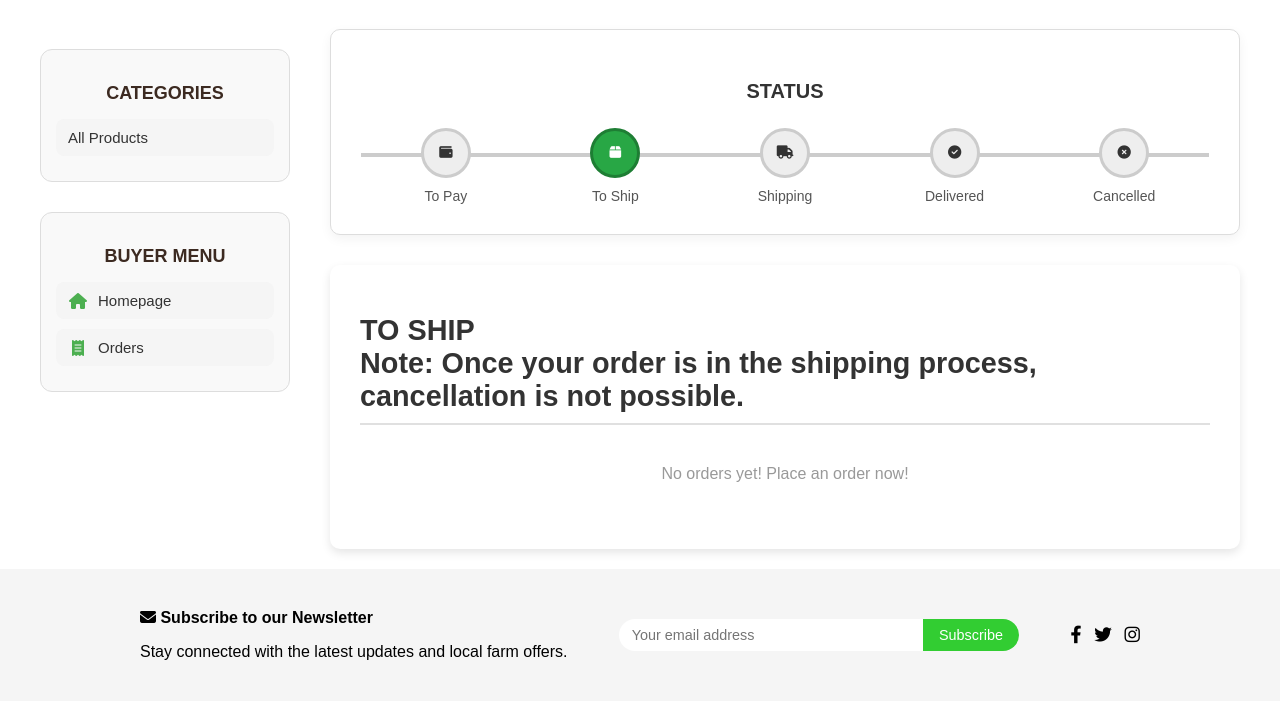
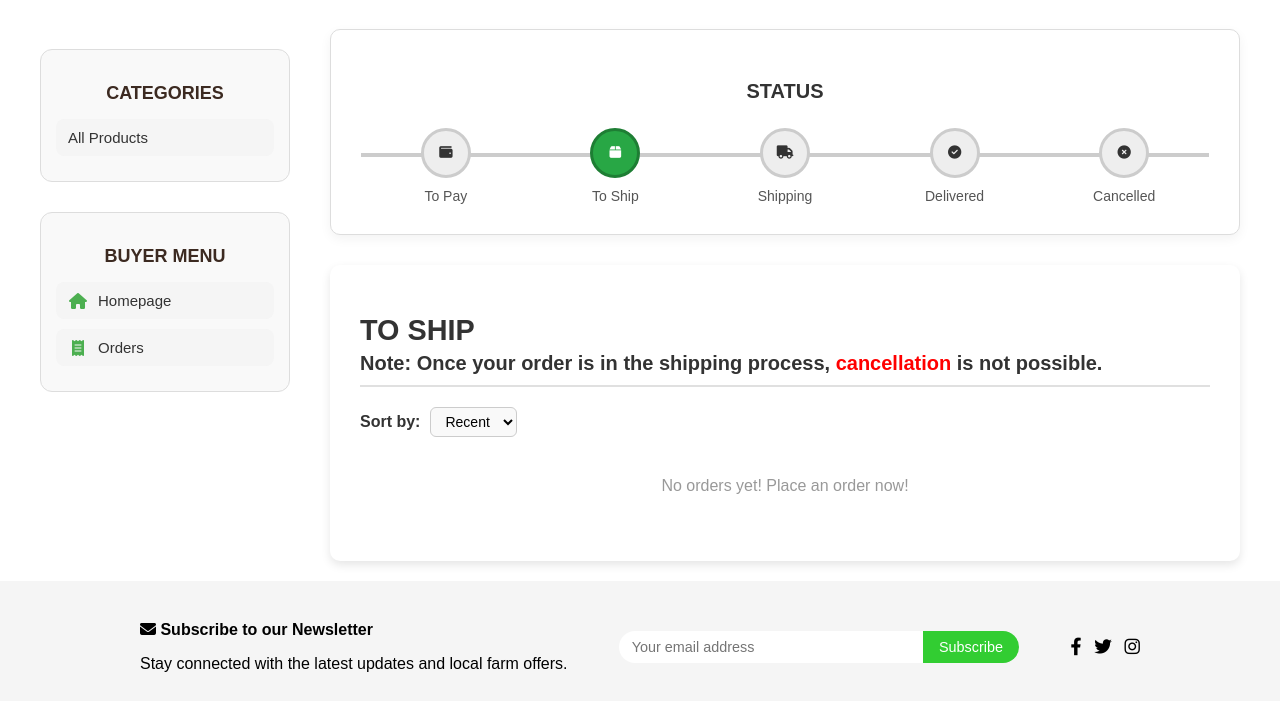
Before and after one commit to phoemelakyle/AGRIMART, a Flask app: page /to-ship-orders in a window 1280 px wide. Shown: the part 192-893 px from the top of the page. Run offline with Flask 3, Linux system fonts and the light colour scheme; data that the repository does not hold is empty.

Commit message:
added order date & time

```diff
--- a/static/css/buyer_order.css
+++ b/static/css/buyer_order.css
@@ -438,6 +438,10 @@ body {
       vertical-align: middle;
     }
 
+    #var-date {
+      text-align: left;
+    }
+
     .variation-table th {
       font-weight: 600;
       color: #444;
@@ -515,3 +519,39 @@ body {
     font-size: 1rem;
     color: #999;
   }
+
+
+  .sort-form {
+  display: flex;
+  align-items: center;
+  gap: 10px;
+  margin: 20px 0;
+  font-family: Arial, sans-serif;
+}
+
+.sort-form label {
+  font-weight: bold;
+  color: #333;
+}
+
+.sort-form select {
+  padding: 5px 10px;
+  border-radius: 6px;
+  border: 1px solid #ccc;
+  font-size: 14px;
+  background-color: #f9f9f9;
+  cursor: pointer;
+  transition: border 0.3s;
+}
+
+.sort-form select:hover,
+.sort-form select:focus {
+  border-color: #888;
+  outline: none;
+}
+
+
+.note {
+  padding-top: 5px;
+  font-size: 20px;
+}
--- a/templates/buyer_order.html
+++ b/templates/buyer_order.html
@@ -116,13 +116,19 @@
               <h1>
                 {% if order_type == 'to_pay' %} TO PAY
                 {% elif order_type == 'to_ship' %} TO SHIP
-                  <div class="note">Note: Once your order is in the shipping process, cancellation is not possible.</div>
+                  <div class="note">Note: Once your order is in the shipping process, <span style="color: red;">cancellation</span> is not possible.</div>
                 {% elif order_type == 'shipping' %} SHIPPING
                 {% elif order_type == 'delivered' %} DELIVERED
                 {% elif order_type == 'cancelled' %} CANCELLED
                 {% endif %}
               </h1>
-
+                <form method="get" action="{{ url_for('homepage_buyer.' + order_type + '_orders') }}" class="sort-form">
+                <label for="sort">Sort by:</label>
+                  <select name="sort" id="sort" onchange="this.form.submit()">
+                    <option value="recent" {% if request.args.get('sort') == 'recent' %}selected{% endif %}>Recent</option>
+                    <option value="old" {% if request.args.get('sort') == 'old' %}selected{% endif %}>Old</option>
+                  </select>
+                </form>
               {% if order_details %}
               <table class="variation-table">
                 <thead>
@@ -143,6 +149,7 @@
                   {% for order_detail in order_details %}
                   <tr>
                     <td>
+
                       <img src="{{ url_for('static', filename='images/products/' + order_detail['ImageFileName']) }}"
                         alt="{{ order_detail['Product_Name'] }}" class="order-thumb">
                     </td>
@@ -153,6 +160,7 @@
                     <td>P{{ order_detail['Shipping_Fee'] }}</td>
                     <td>P{{ order_detail['Total_Amount'] }}</td>
                     <td>{{ order_detail['Shipping_Address'] }}</td>
+
                     <td>
                       {% if order_type == 'to_pay' %}
                       <span class="status to-pay">To Pay</span>
@@ -189,9 +197,14 @@
                       {% endif %}
                     </td>
                   </tr>
+                  <tr>
+                    <td colspan="10" id="var-date"><b>Order Date & Time: </b>{{ order_detail['Order_Date'] }}</td>
+                  </tr>
+
                   {% endfor %}
                 </tbody>
               </table>
+
               {% else %}
               <p class="no-orders-msg">No orders yet! Place an order now!</p>
               {% endif %}
```
